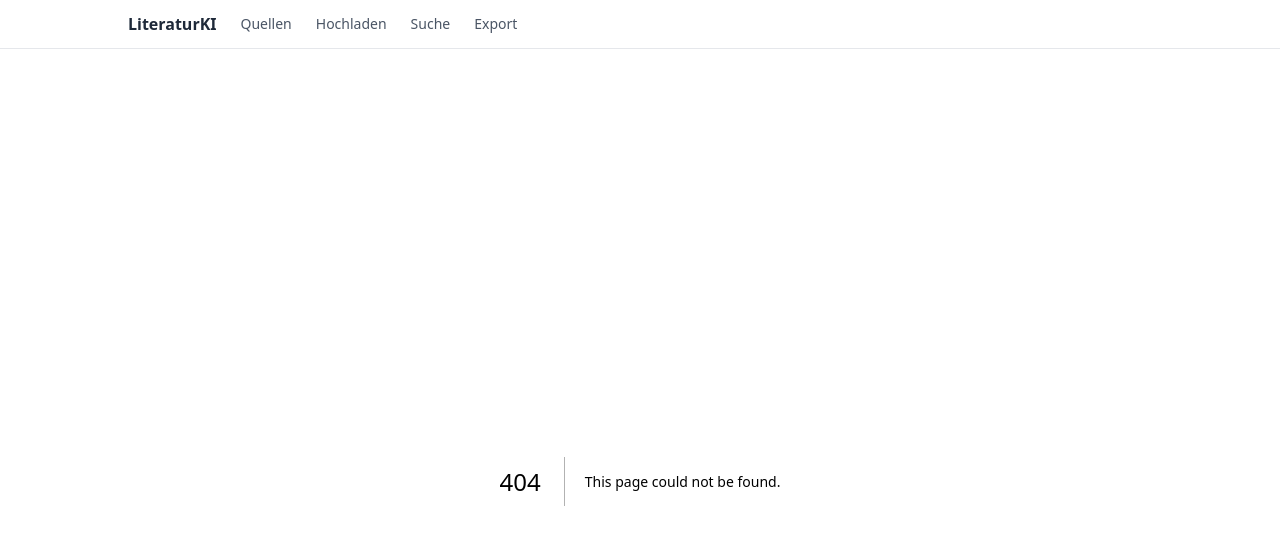
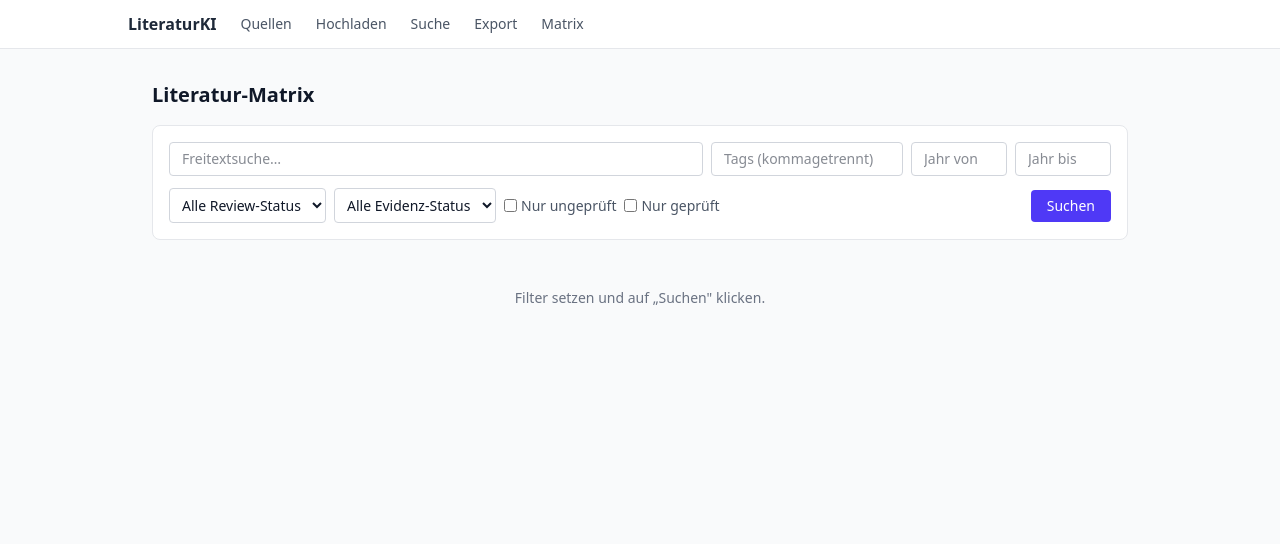
Before and after one commit to TommyChemedical/Promotion, a Next.js app in the folder frontend/: page /matrix in a window 1280 px wide. Before the commit this address had no page. Shown: the top 544 px of the page. Built offline with nearby package versions, Linux system fonts and the light colour scheme; no server answers.

Commit message:
feat: add /matrix route with filter panel, table, and export buttons

```diff
--- a/frontend/app/layout.tsx
+++ b/frontend/app/layout.tsx
@@ -30,6 +30,9 @@ export default function RootLayout({
             <Link href="/export" className="text-sm text-gray-600 hover:text-gray-900">
               Export
             </Link>
+            <Link href="/matrix" className="text-sm text-gray-600 hover:text-gray-900">
+              Matrix
+            </Link>
           </div>
         </nav>
         <main className="max-w-5xl mx-auto px-6 py-8">{children}</main>
--- /dev/null
+++ b/frontend/app/matrix/MatrixPage.tsx
@@ -0,0 +1,53 @@
+"use client";
+import { useState, useCallback } from "react";
+import { api } from "@/lib/api";
+import type { MatrixFilters, MatrixResponse } from "@/lib/api";
+import { MatrixFiltersPanel } from "@/components/matrix/MatrixFilters";
+import { MatrixTable } from "@/components/matrix/MatrixTable";
+import { ExportButtons } from "@/components/matrix/ExportButtons";
+
+export function MatrixPage() {
+  const [data, setData] = useState<MatrixResponse | null>(null);
+  const [loading, setLoading] = useState(false);
+  const [error, setError] = useState<string | null>(null);
+  const [activeFilters, setActiveFilters] = useState<MatrixFilters>({});
+
+  const handleSearch = useCallback(async (filters: MatrixFilters) => {
+    setLoading(true);
+    setError(null);
+    setActiveFilters(filters);
+    try {
+      const result = await api.getMatrix(filters);
+      setData(result);
+    } catch (e) {
+      setError(e instanceof Error ? e.message : "Fehler beim Laden");
+    } finally {
+      setLoading(false);
+    }
+  }, []);
+
+  return (
+    <div className="space-y-4">
+      <div className="flex justify-between items-center">
+        <h1 className="text-xl font-semibold text-gray-900">Literatur-Matrix</h1>
+        {data && <ExportButtons filters={activeFilters} />}
+      </div>
+
+      <MatrixFiltersPanel onSearch={handleSearch} loading={loading} />
+
+      {!data && !loading && (
+        <p className="text-gray-500 text-sm text-center py-8">
+          Filter setzen und auf „Suchen" klicken.
+        </p>
+      )}
+
+      {error && (
+        <div className="bg-red-50 border border-red-200 text-red-700 text-sm rounded p-3">
+          {error}
+        </div>
+      )}
+
+      {data && <MatrixTable rows={data.items} total={data.total} />}
+    </div>
+  );
+}
--- /dev/null
+++ b/frontend/app/matrix/page.tsx
@@ -0,0 +1,7 @@
+import { MatrixPage } from "./MatrixPage";
+
+export const dynamic = "force-dynamic";
+
+export default function MatrixRoute() {
+  return <MatrixPage />;
+}
```
